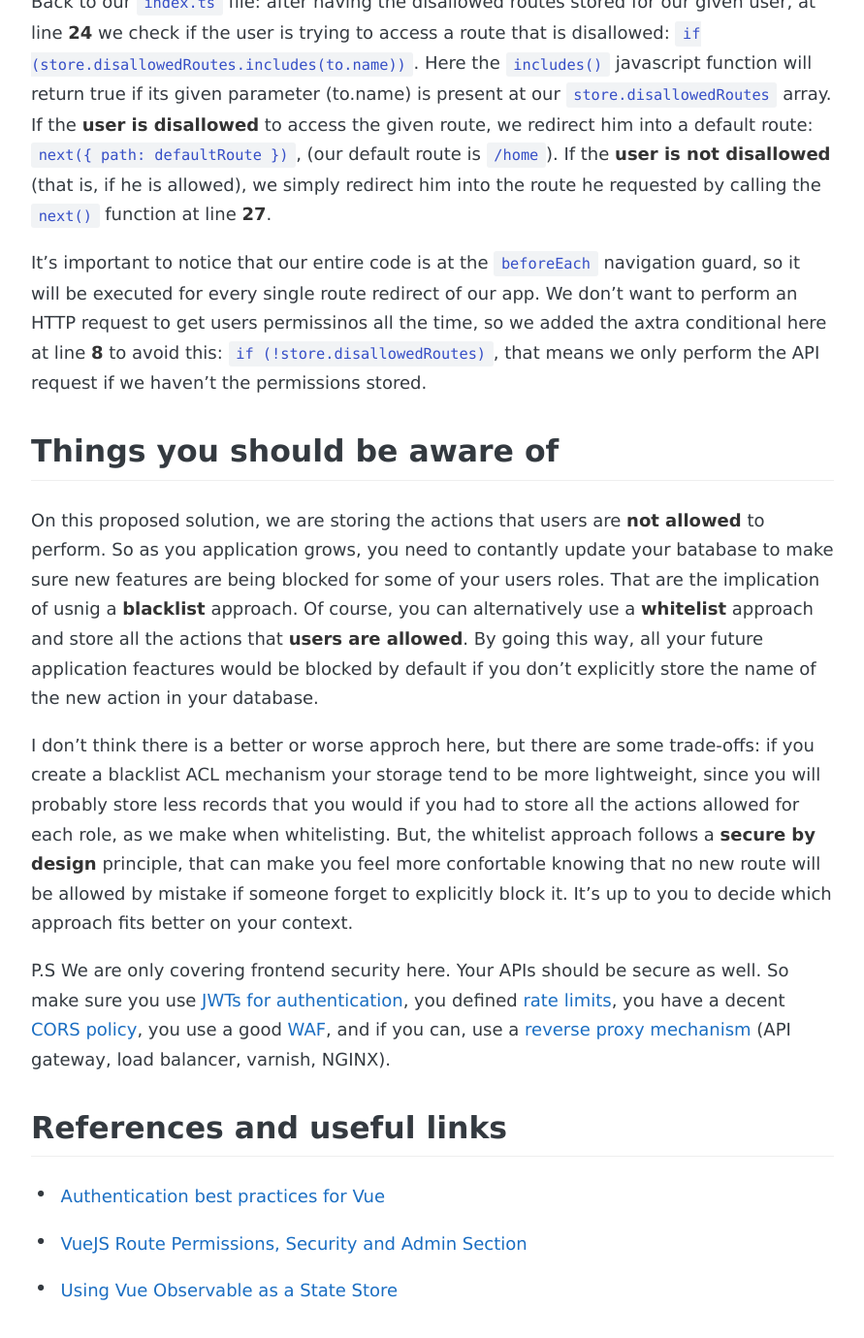
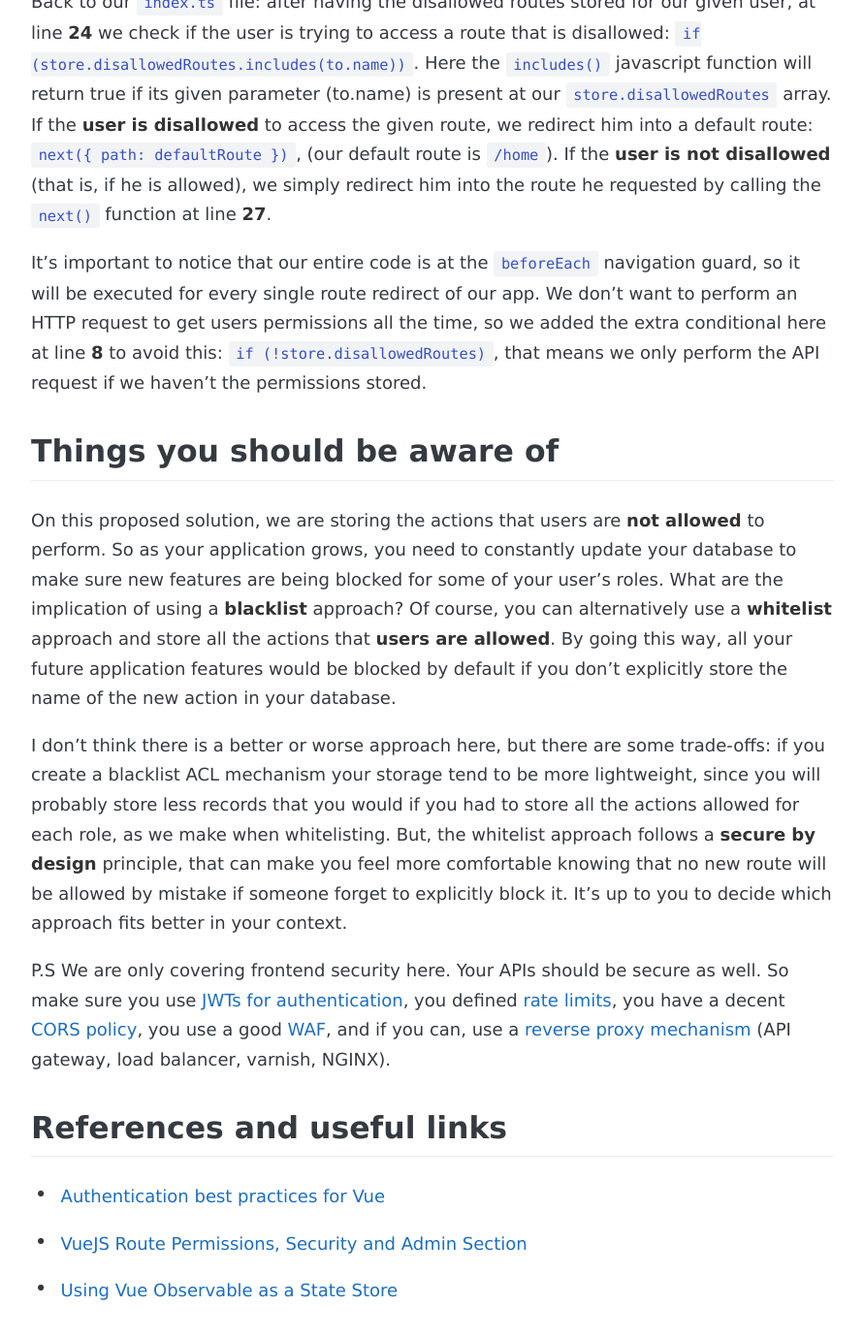
Before and after one commit to andreybleme/andreybleme.github.io, a Jekyll site: the page built from _posts/2020-01-11-secure-vuejs-applications-router-acl.markdown, in a window 1280 px wide and 1400 px high, scrolled down 2223 px. Shown: the top 1380 px of the window at 97% size, without its empty margins (194-1085 px from the left). Built offline with Jekyll 4.4.1, drawn with Linux system fonts in a browser that asks for light colours; nearby versions of some CDN libraries; some web fonts are replaced; comment, search, counter and statistics services are not loaded; some of the changed text lies outside the part shown.

Commit message:
Fix 'Securing Vuejs applications with Access Control List'  post grammar

```diff
--- a/_posts/2020-01-11-secure-vuejs-applications-router-acl.markdown
+++ b/_posts/2020-01-11-secure-vuejs-applications-router-acl.markdown
@@ -40,7 +40,7 @@ Check permissions using vue router
 
 Using the vue router is the official tool to handle routes in vuejs applications, so here I'll show how to check for permissions using it.
 
-What we in our router, is a mechanism to check if the authenticated user is allowed to navigate into the route he wants to, and only redirect if he is not forbidden to do so. We can easily accomplish this by using the `beforeEach` navigation guard, that allows us to execute some piece of code before each route redirect.
+What we in our router, is a mechanism to check if the authenticated user is allowed to navigate into the route he wants to, and only redirect if he is not forbidden to do so. We can easily accomplish this by using the `beforeEach` navigation guard, which allows us to execute some piece of code before each route redirect.
 
 So, before each redirect of our router, we will check if the user is allowed to navigate into the given route. If not, we will redirect him into some default route:
 
@@ -56,15 +56,15 @@ We perform an API request in order to get the user permissions: `await  api.getP
 
 Back to our `index.ts` file: after having the disallowed routes stored for our given user, at line **24** we check if the user is trying to access a route that is disallowed: `if  (store.disallowedRoutes.includes(to.name))`. Here the `includes()` javascript function will return true if its given parameter (to.name) is present at our `store.disallowedRoutes` array. If the **user is disallowed** to access the given route, we redirect him into a default route: `next({  path: defaultRoute  })`, (our default route is `/home`). If the **user is not disallowed** (that is, if he is allowed), we simply redirect him into the route he requested by calling the `next()` function at line **27**.
 
-It's important to notice that our entire code is at the `beforeEach` navigation guard, so it will be executed for every single route redirect of our app. We don't want to perform an HTTP request to get users permissinos all the time, so we added the axtra conditional here at line **8** to avoid this: `if (!store.disallowedRoutes)`, that means we only perform the API request if we haven't the permissions stored.
+It's important to notice that our entire code is at the `beforeEach` navigation guard, so it will be executed for every single route redirect of our app. We don't want to perform an HTTP request to get users permissions all the time, so we added the extra conditional here at line **8** to avoid this: `if (!store.disallowedRoutes)`, that means we only perform the API request if we haven't the permissions stored.
 
 
 Things you should be aware of
 ----
 
-On this proposed solution, we are storing the actions that users are **not allowed** to perform. So as you application grows, you need to contantly update your batabase to make sure new features are being blocked for some of your users roles. That are the implication of usnig a **blacklist** approach. Of course, you can alternatively use a **whitelist** approach and store all the actions that **users are allowed**. By going this way, all your future application feactures would be blocked by default if you don't explicitly store the name of the new action in your database.
+On this proposed solution, we are storing the actions that users are **not allowed** to perform. So as your application grows, you need to constantly update your database to make sure new features are being blocked for some of your user's roles. What are the implication of using a **blacklist** approach? Of course, you can alternatively use a **whitelist** approach and store all the actions that **users are allowed**. By going this way, all your future application features would be blocked by default if you don't explicitly store the name of the new action in your database.
 
-I don't think there is a better or worse approch here, but there are some trade-offs: if you create a blacklist ACL mechanism your storage tend to be more lightweight, since you will probably store less records that you would if you had to store all the actions allowed for each role, as we make when whitelisting. But, the whitelist approach follows a **secure by design** principle, that can make you feel more confortable knowing that no new route will be allowed by mistake if someone forget to explicitly block it. It's up to you to decide which approach fits better on your context.
+I don't think there is a better or worse approach here, but there are some trade-offs: if you create a blacklist ACL mechanism your storage tend to be more lightweight, since you will probably store less records that you would if you had to store all the actions allowed for each role, as we make when whitelisting. But, the whitelist approach follows a **secure by design** principle, that can make you feel more comfortable knowing that no new route will be allowed by mistake if someone forget to explicitly block it. It's up to you to decide which approach fits better in your context.
 
 P.S We are only covering frontend security here. Your APIs should be secure as well. So make sure you use [JWTs for authentication]([http://andreybleme.com/2017-04-01/autenticacao-com-jwt-no-spring-boot/](http://andreybleme.com/2017-04-01/autenticacao-com-jwt-no-spring-boot/)), you defined [rate limits]([https://nordicapis.com/everything-you-need-to-know-about-api-rate-limiting/](https://nordicapis.com/everything-you-need-to-know-about-api-rate-limiting/)), you have a decent [CORS policy]([https://www.moesif.com/blog/technical/cors/Authoritative-Guide-to-CORS-Cross-Origin-Resource-Sharing-for-REST-APIs/](https://www.moesif.com/blog/technical/cors/Authoritative-Guide-to-CORS-Cross-Origin-Resource-Sharing-for-REST-APIs/)), you use a good [WAF]([https://www.owasp.org/index.php/Web_Application_Firewall](https://www.owasp.org/index.php/Web_Application_Firewall)), and if you can, use a [reverse proxy mechanism]([https://www.cloudflare.com/learning/cdn/glossary/reverse-proxy/](https://www.cloudflare.com/learning/cdn/glossary/reverse-proxy/)) (API gateway, load balancer, varnish, NGINX).
 
```
Also changed, not shown: other parts of _posts/2020-01-11-secure-vuejs-applications-router-acl.markdown (+1 -1 lines).
